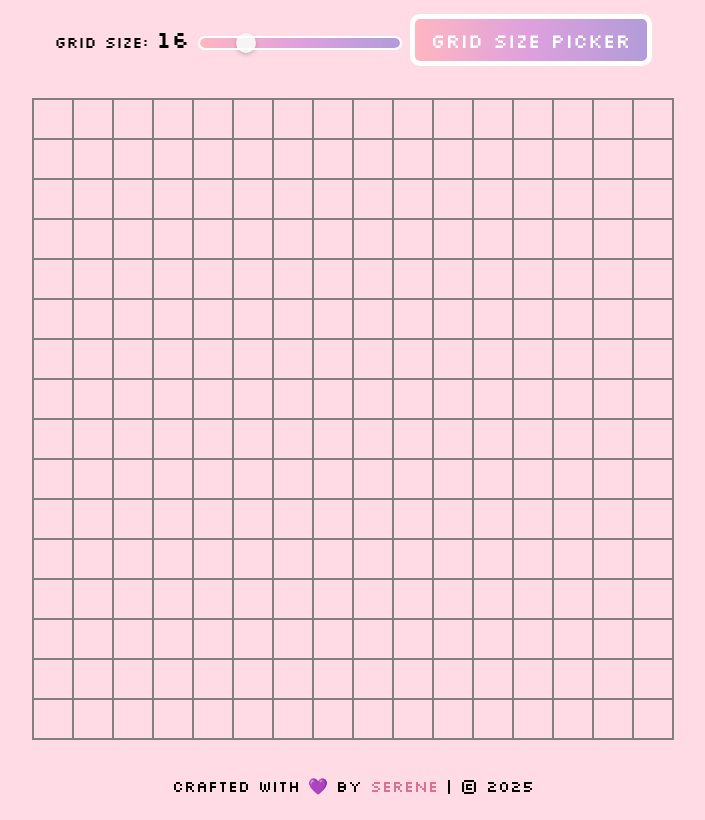
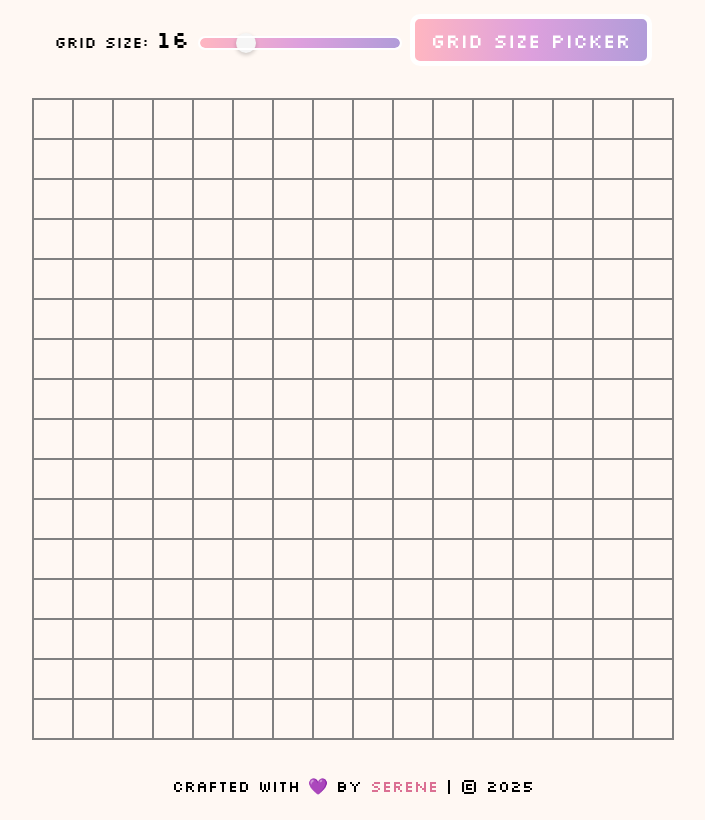
Before and after one commit to kindaserene/etch-a-sketch, a plain HTML site: page index.html in a window 1280 px wide. Shown: the part 98-918 px from the top of the page, without its empty margins (287-992 px from the left). Drawn offline with Linux system fonts and the light colour scheme.

Commit message:
update background color

```diff
--- a/style.css
+++ b/style.css
@@ -1,7 +1,7 @@
 @import url('https://fonts.googleapis.com/css2?family=EB+Garamond:ital,wght@0,400..800;1,400..800&family=Silkscreen:wght@400;700&family=Yeseva+One&display=swap');
 
 body {
-    background-color: #FFDBE5;
+    background-color: #FFF8F3;
     font-family: "Silkscreen", sans-serif;
     display: flex;
     flex-direction: column;
```
